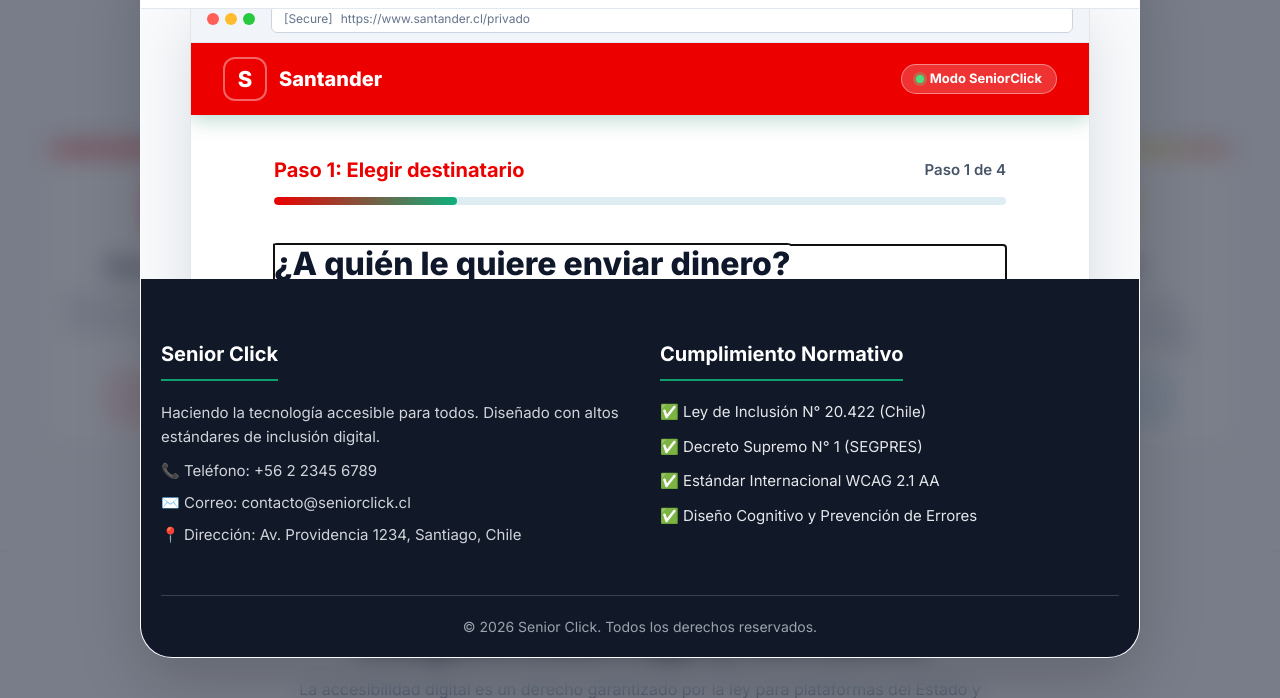
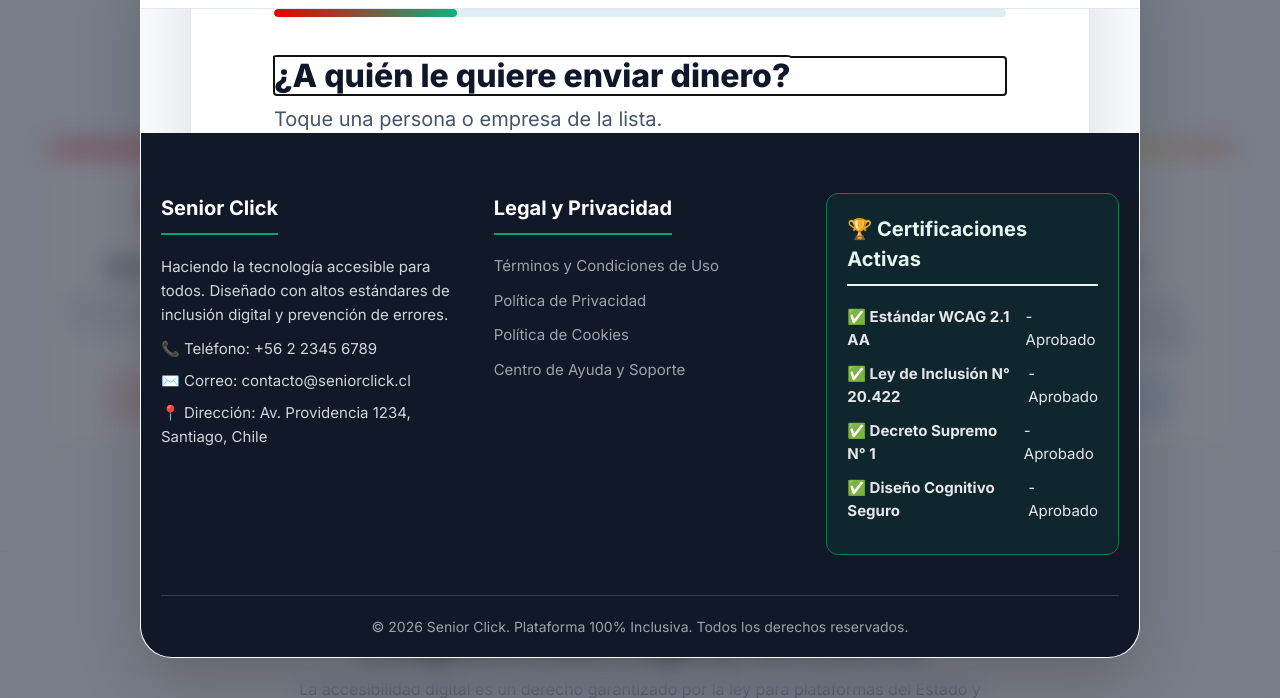
Before and after one commit to alexispferrada-wq/senior-click, a website: page index.html in a window 1280 px wide. Both pictures are taken after a click on the element 181 px from the left and 1999 px from the top of the page. Shown: the part 1701-2399 px from the top of the page. Drawn offline with Linux system fonts and the light colour scheme.

Commit message:
feat: enhance footer with legal links and emphasized certifications

```diff
--- a/index.html
+++ b/index.html
@@ -988,7 +988,7 @@
 
     @media (min-width: 768px) {
       .sc-footer-container {
-        grid-template-columns: 1fr 1fr;
+        grid-template-columns: 1fr 1fr 1fr;
       }
     }
 
@@ -1006,6 +1006,45 @@
       color: #d1d5db;
       line-height: 1.6;
       margin-bottom: 10px;
+    }
+
+    .sc-footer-contact p {
+      margin: 8px 0;
+      font-size: 15px;
+    }
+
+    .sc-footer-links {
+      list-style: none;
+      padding: 0;
+      margin: 0;
+    }
+
+    .sc-footer-links li {
+      margin-bottom: 12px;
+    }
+
+    .sc-footer-links a {
+      color: #9ca3af;
+      text-decoration: none;
+      font-size: 15px;
+      transition: color 0.2s;
+    }
+
+    .sc-footer-links a:hover {
+      color: #ffffff;
+      text-decoration: underline;
+    }
+
+    .sc-footer-certifications {
+      background-color: rgba(15, 159, 110, 0.1);
+      padding: 20px;
+      border-radius: 12px;
+      border: 1px solid var(--sc-brand-dark);
+    }
+
+    .sc-footer-certifications h3 {
+      color: var(--sc-brand-light);
+      border-bottom-color: var(--sc-brand-light);
     }
 
     .sc-footer-contact p {
@@ -3102,12 +3141,14 @@
     });
   </script>
 
-  <!-- Footer -->
+  <!-- Footer Estándar y Legal -->
   <footer class="sc-footer">
     <div class="sc-footer-container">
+
+      <!-- Columna 1: Información -->
       <div class="sc-footer-section">
         <h3>Senior Click</h3>
-        <p>Haciendo la tecnología accesible para todos. Diseñado con altos estándares de inclusión digital.</p>
+        <p>Haciendo la tecnología accesible para todos. Diseñado con altos estándares de inclusión digital y prevención de errores.</p>
         <div class="sc-footer-contact">
           <p>📞 Teléfono: +56 2 2345 6789</p>
           <p>✉️ Correo: contacto@seniorclick.cl</p>
@@ -3115,18 +3156,31 @@
         </div>
       </div>
 
+      <!-- Columna 2: Legal y Privacidad -->
       <div class="sc-footer-section">
-        <h3>Cumplimiento Normativo</h3>
-        <ul class="sc-footer-norms">
-          <li>✅ Ley de Inclusión N° 20.422 (Chile)</li>
-          <li>✅ Decreto Supremo N° 1 (SEGPRES)</li>
-          <li>✅ Estándar Internacional WCAG 2.1 AA</li>
-          <li>✅ Diseño Cognitivo y Prevención de Errores</li>
+        <h3>Legal y Privacidad</h3>
+        <ul class="sc-footer-links">
+          <li><a href="#terminos">Términos y Condiciones de Uso</a></li>
+          <li><a href="#privacidad">Política de Privacidad</a></li>
+          <li><a href="#cookies">Política de Cookies</a></li>
+          <li><a href="#soporte">Centro de Ayuda y Soporte</a></li>
         </ul>
       </div>
+
+      <!-- Columna 3: Certificaciones -->
+      <div class="sc-footer-section sc-footer-certifications">
+        <h3>🏆 Certificaciones Activas</h3>
+        <ul class="sc-footer-norms">
+          <li><strong>✅ Estándar WCAG 2.1 AA</strong> - Aprobado</li>
+          <li><strong>✅ Ley de Inclusión N° 20.422</strong> - Aprobado</li>
+          <li><strong>✅ Decreto Supremo N° 1</strong> - Aprobado</li>
+          <li><strong>✅ Diseño Cognitivo Seguro</strong> - Aprobado</li>
+        </ul>
+      </div>
+
     </div>
     <div class="sc-footer-bottom">
-      <p>&copy; 2026 Senior Click. Todos los derechos reservados.</p>
+      <p>&copy; 2026 Senior Click. Plataforma 100% Inclusiva. Todos los derechos reservados.</p>
     </div>
   </footer>
 
```
